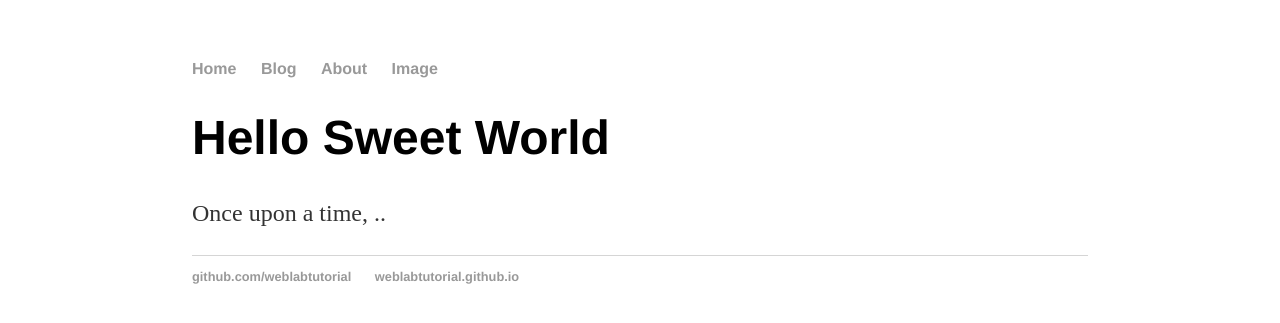
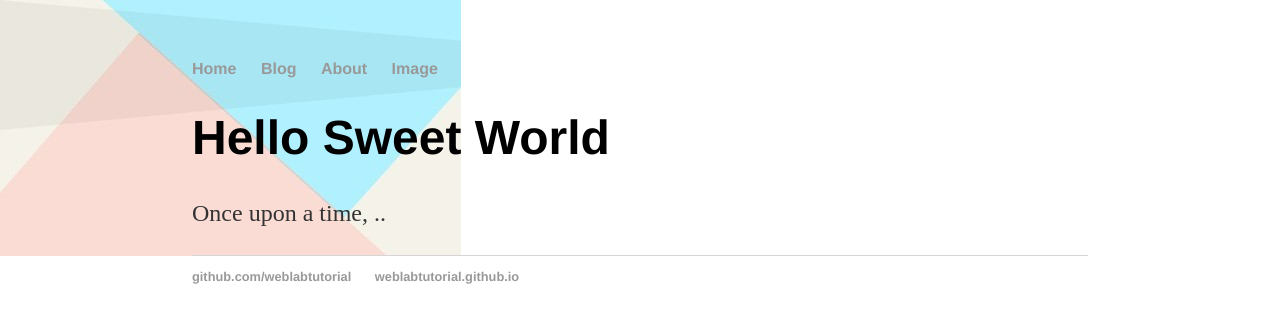
Before and after one commit to Kanaga2004/Kanaga2004.github.io, a Jekyll site: the page built from index.html, in a window 1280 px wide. Shown: the top 323 px of the page. Built offline with Jekyll 4.4.1, drawn with Linux system fonts in a browser that asks for light colours.

Commit message:
Update main.css

```diff
--- a/css/main.css
+++ b/css/main.css
@@ -1,7 +1,7 @@
 body {
  margin: 60px auto;
  width: 70%;
- background-image: url('./images/newbackground.jpg');
+ background-image: url('/images/newbackground.jpg');
  background-repeat: no-repeat;
 }
 h1 {
```
